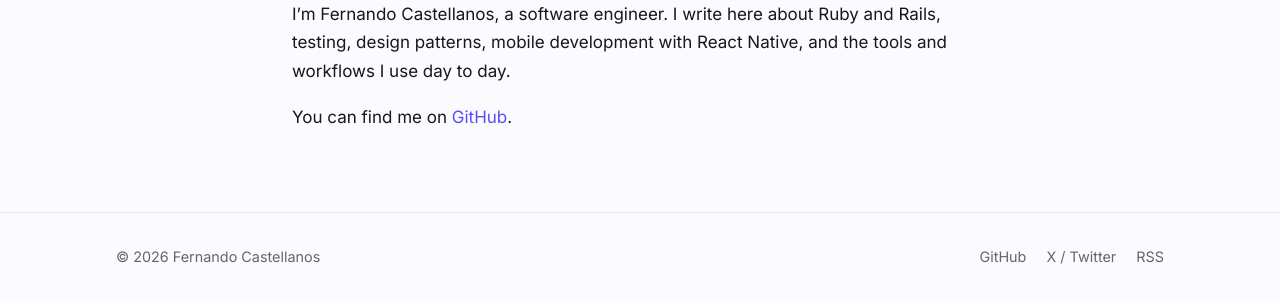
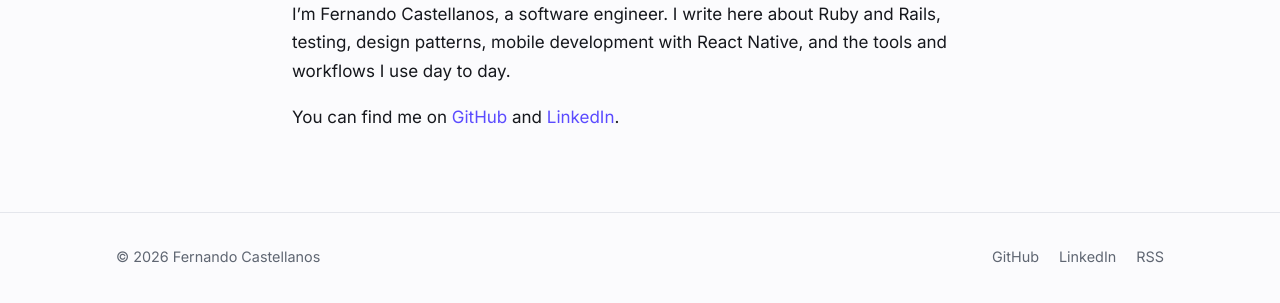
Before and after one commit to fcastellanos/fcastellanos.io, a Jekyll site: the page built from about.md, in a window 1280 px wide. Shown: the part 169-472 px from the top of the page. Built offline with Jekyll 4.4.1, drawn with Linux system fonts in a browser that asks for light colours.

Commit message:
Replace Twitter link with LinkedIn in footer and About page (#11)
Claude-Session: https://claude.ai/code/session_015JAbs4Po57FS18QsQGNRmt

Co-authored-by: Claude <noreply@anthropic.com>

```diff
--- a/_config.yml
+++ b/_config.yml
@@ -8,7 +8,7 @@ timezone: America/Los_Angeles
 author:
   name: Fernando Castellanos
   github: fcastellanos
-  twitter: fcastellanos
+  linkedin: fcastellanos
 
 # Keeps the same URLs the old Hugo site used: /2020/11/23/configure-sidekiq-with-rails/
 permalink: /:year/:month/:day/:title/
--- a/_layouts/default.html
+++ b/_layouts/default.html
@@ -32,7 +32,7 @@
       <span>&copy; {{ 'now' | date: '%Y' }} {{ site.author.name }}</span>
       <span class="footer-links">
         <a href="https://github.com/{{ site.author.github }}">GitHub</a>
-        <a href="https://twitter.com/{{ site.author.twitter }}">X / Twitter</a>
+        <a href="https://www.linkedin.com/in/{{ site.author.linkedin }}/">LinkedIn</a>
         <a href="{{ '/feed.xml' | relative_url }}">RSS</a>
       </span>
     </div>
--- a/about.md
+++ b/about.md
@@ -7,4 +7,4 @@ permalink: /about/
 
 I'm Fernando Castellanos, a software engineer. I write here about Ruby and Rails, testing, design patterns, mobile development with React Native, and the tools and workflows I use day to day.
 
-You can find me on [GitHub](https://github.com/fcastellanos).
+You can find me on [GitHub](https://github.com/fcastellanos) and [LinkedIn](https://www.linkedin.com/in/fcastellanos/).
```
